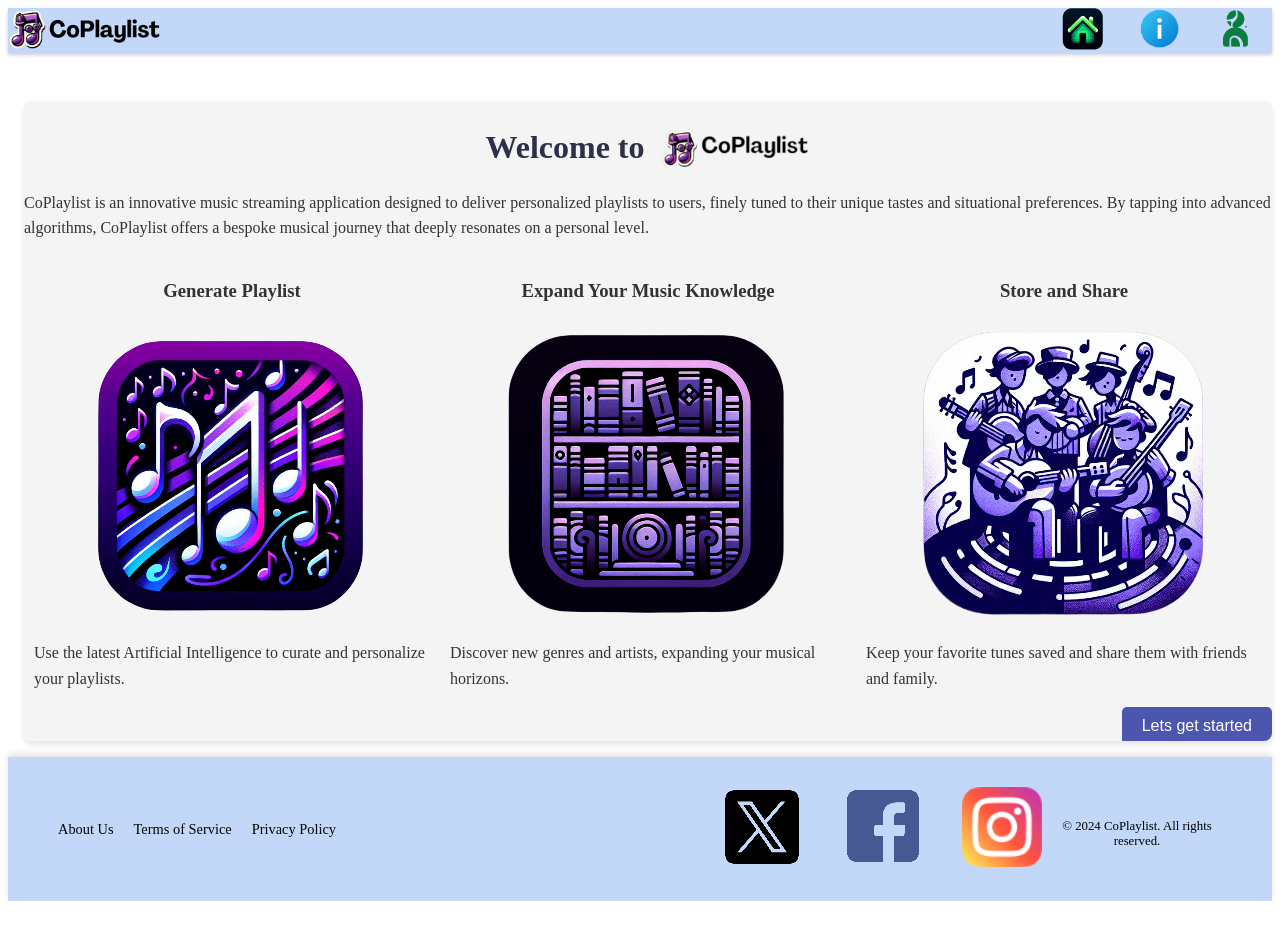
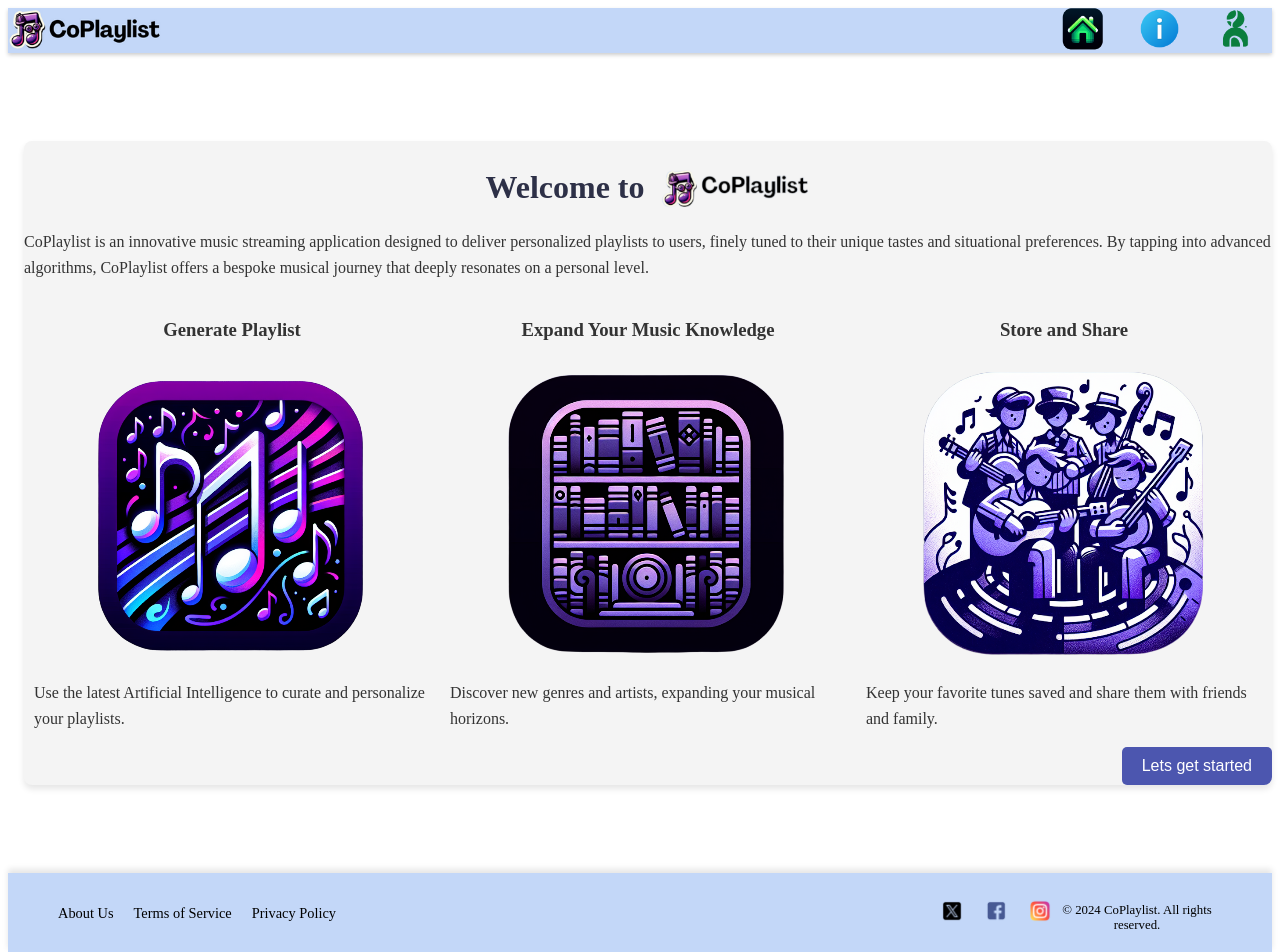
Before and after one commit to WuTangLan1/coplaylist, a Vue app: page / in a window 1280 px wide. Shown: the top 952 px of the page. Before the commit the page ends 901 px from the top, so only its background shows below. Built offline with nearby package versions, Linux system fonts and the light colour scheme; no server answers.

Commit message:
removed the width restrictions

```diff
--- a/src/App.vue
+++ b/src/App.vue
@@ -121,7 +121,6 @@ export default {
   display: flex;
   flex-direction: column;
   width: 100%;
-  height: 98vh;
 }
 
 .router-view-container {
@@ -129,7 +128,6 @@ export default {
   align-items: center;
   justify-content: center;
   width: 100%;
-  height: calc(90vh - 60px);
   padding: 0.5rem;
 }
 
--- a/src/components/homeDir/bottomFooter.vue
+++ b/src/components/homeDir/bottomFooter.vue
@@ -31,12 +31,12 @@ export default {
       </div>
     </footer>
   </template>
-
   <style scoped>
   @import '@/assets/css/styles.css';
 
   .bottom-footer {
     display: flex;
+    margin-top: 2rem;
     flex-direction: column;
     align-items: center;
     justify-content: center;
@@ -71,6 +71,11 @@ export default {
     text-decoration: none;
   }
 
+  .social-media-icons img {
+    width: 24px; /* Smaller size for icons */
+    height: auto; /* Maintain aspect ratio */
+  }
+
   .footer-links a:hover,
   .social-media-icons a:hover {
     text-decoration: underline;
--- a/src/components/homeDir/explanationContainer.vue
+++ b/src/components/homeDir/explanationContainer.vue
@@ -42,7 +42,6 @@ export default {
   flex-direction: column;
   justify-content: space-between;
   width: 100%;
-  max-height: 80vh;
   margin: 0;
   background: #F4F4F4;
   border-radius: 8px;
```
Lines whose indentation alone changed are shown as unchanged.
